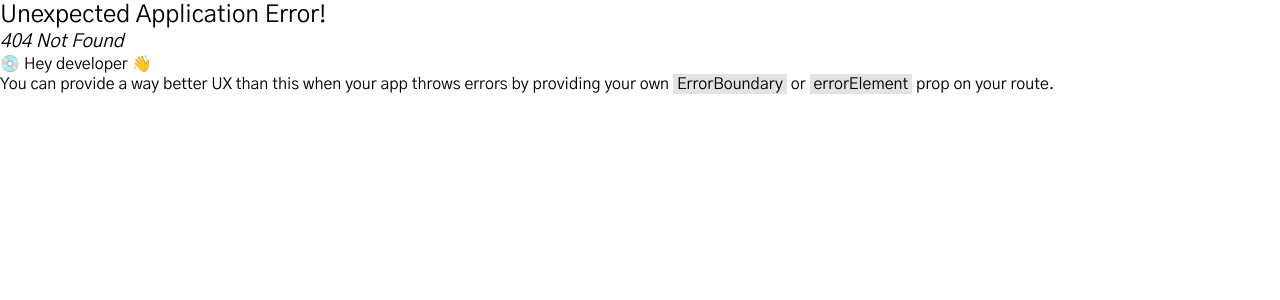
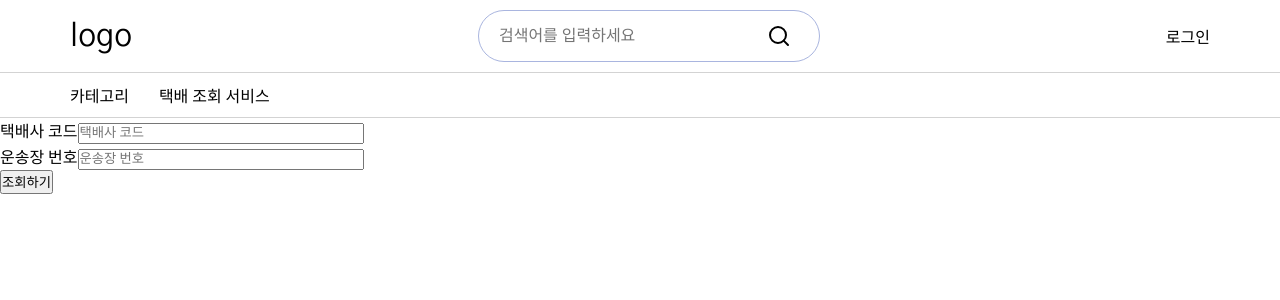
Before and after one commit to TH-97/Electronic-devices-shopping-mall, a React (Vite) app: page /parcel-tracking in a window 1280 px wide. Before the commit this address had no page. Shown: the top 300 px of the page. Built offline with nearby package versions, Linux system fonts and the light colour scheme; no server answers.

Commit message:
feat : 스마트택배 api를 통해 배송조회 서비스 구현 cors 정책 때문에 지금 당장은 스마트택배의 템플릿을 이용할 수 없기에 html로 받아서 억지로 띄움 추후 프록시 서버를 만들고 수정할 예정

```diff
--- a/package.json
+++ b/package.json
@@ -3,6 +3,7 @@
   "private": true,
   "version": "0.0.0",
   "type": "module",
+  "proxy": "https://info.sweettracker.co.kr/tracking/5",
   "scripts": {
     "dev": "vite",
     "build": "tsc -b && vite build",
--- a/src/components/layout.tsx
+++ b/src/components/layout.tsx
@@ -1,5 +1,5 @@
 import "../styles/global.css";
-import { Outlet } from "react-router-dom";
+import { Link, Outlet } from "react-router-dom";
 import Magnifier from "../assets/magnifier.svg";
 import styles from "../styles/layout.module.css";
 import NavigationBar from "./navigationbar";
@@ -11,7 +11,9 @@ export default function Layout() {
   return (
     <div>
       <div className={styles.header}>
-        <h1>logo</h1>
+        <h1>
+          <Link to="/">logo</Link>
+        </h1>
         <form className={styles.searchBox}>
           <input
             className={styles.searchText}
--- a/src/components/navigationbar.tsx
+++ b/src/components/navigationbar.tsx
@@ -1,6 +1,7 @@
 import React, { useState } from "react";
 import styles from "../styles/navigationvar.module.css";
 import CategoryScreen from "./category-screen";
+import { Link } from "react-router-dom";
 
 export default function NavigationBar() {
   const [isCategoryOpen, setIsCategoryOpen] = useState(false);
@@ -20,6 +21,9 @@ export default function NavigationBar() {
         >
           카테고리
         </li>
+        <li>
+          <Link to="/parcel-tracking">택배 조회 서비스</Link>
+        </li>
         {isCategoryOpen && <CategoryScreen />}
       </ul>
     </nav>
--- /dev/null
+++ b/src/components/parcel-tracking.tsx
@@ -0,0 +1,97 @@
+import React, { useState } from "react";
+
+export default function TrackingForm() {
+  const [tCode, setTCode] = useState("");
+  const [tInvoice, setTInvoice] = useState("");
+
+  const tKey = import.meta.env.VITE_PARCEL_SERVICE_API_KEY;
+
+  const handleSubmit = (e: React.FormEvent) => {
+    e.preventDefault();
+    const formData = new URLSearchParams();
+    formData.append("t_key", tKey);
+    formData.append("t_code", tCode);
+    formData.append("t_invoice", tInvoice);
+
+    // cors 정책 때문에 서비스택배의 템플릿을 쓸수 없기에 일단은 html을 받아서 억지로 창을 띄움
+    // 추후에 백앤드 서버에서 프록시 서버를 이용하여 변경할 예정
+    fetch("https://info.sweettracker.co.kr/tracking/5", {
+      method: "POST",
+      headers: {
+        "Content-Type": "application/x-www-form-urlencoded",
+      },
+      body: formData.toString(),
+    })
+      .then((response) => {
+        if (response.ok) {
+          return response.text(); // 응답을 텍스트로 받기 (HTML)
+        }
+        throw new Error("조회 실패");
+      })
+      .then((data) => {
+        // 팝업 창을 열고 데이터를 전달
+        const popupWindow = window.open("", "_blank", "width=800,height=600");
+
+        if (popupWindow) {
+          // 팝업 창에 CSS 링크 삽입
+          popupWindow.document.write(`
+            <head>
+              <link rel="stylesheet" href="https://info.sweettracker.co.kr/webjars/github-com-twbs-bootstrap/v3.3.7/dist/css/bootstrap.min.css" />
+              <link rel="stylesheet" href="https://info.sweettracker.co.kr/webjars/github-com-twbs-bootstrap/v3.3.7/dist/css/bootstrap-theme.css" />
+              <link rel="stylesheet" href="https://info.sweettracker.co.kr/static/css/parcel/tracking-sky.css" />
+            </head>
+          `);
+          popupWindow.document.write(data); // 응답 HTML을 팝업 창에 작성
+
+          // 이미지 경로를 절대 경로로 수정
+          const images = popupWindow.document.querySelectorAll("img");
+          images.forEach((img) => {
+            const src = img.getAttribute("src");
+            if (src && src.startsWith("../../")) {
+              img.setAttribute(
+                "src",
+                "https://info.sweettracker.co.kr" + src.substring(2)
+              );
+            }
+          });
+
+          popupWindow.document.close(); // 팝업 창 닫기
+        }
+      })
+      .catch((error) => {
+        console.error("오류 발생:", error);
+      });
+  };
+
+  return (
+    <form onSubmit={handleSubmit}>
+      <div className="form-group">
+        <label htmlFor="t_code">택배사 코드</label>
+        <input
+          type="text"
+          className="form-control"
+          name="t_code"
+          id="t_code"
+          placeholder="택배사 코드"
+          value={tCode}
+          onChange={(e) => setTCode(e.target.value)}
+        />
+      </div>
+      <div className="form-group">
+        <label htmlFor="t_invoice">운송장 번호</label>
+        <input
+          type="text"
+          className="form-control"
+          name="t_invoice"
+          id="t_invoice"
+          placeholder="운송장 번호"
+          value={tInvoice}
+          onChange={(e) => setTInvoice(e.target.value)}
+        />
+      </div>
+      <button type="submit" className="btn btn-default">
+        조회하기
+      </button>
+    </form>
+  );
+}
--- a/src/routers.tsx
+++ b/src/routers.tsx
@@ -3,6 +3,7 @@ import Layout from "./components/layout";
 import Login from "./routes/login";
 import AdminPage from "./routes/admin-page";
 import AdminLayout from "./components/admin/admin-layout";
+import ParcelTracking from "./components/parcel-tracking";
 
 export const routers = [
   {
@@ -17,6 +18,10 @@ export const routers = [
         path: "/login",
         element: <Login />,
       },
+      {
+        path: "/parcel-tracking",
+        element: <ParcelTracking />,
+      },
     ],
   },
   {
--- /dev/null
+++ b/src/styles/parcel-tracking.module.css
@@ -0,0 +1,3 @@
+.apiKey {
+  display: none;
+}
--- a/vite.config.ts
+++ b/vite.config.ts
@@ -1,7 +1,7 @@
-import { defineConfig } from 'vite'
-import react from '@vitejs/plugin-react-swc'
+import { defineConfig } from "vite";
+import react from "@vitejs/plugin-react-swc";
 
 // https://vite.dev/config/
 export default defineConfig({
   plugins: [react()],
-})
+});
```
Also changed, not shown: 1 other file (tests, documents, lock files or other folders).
